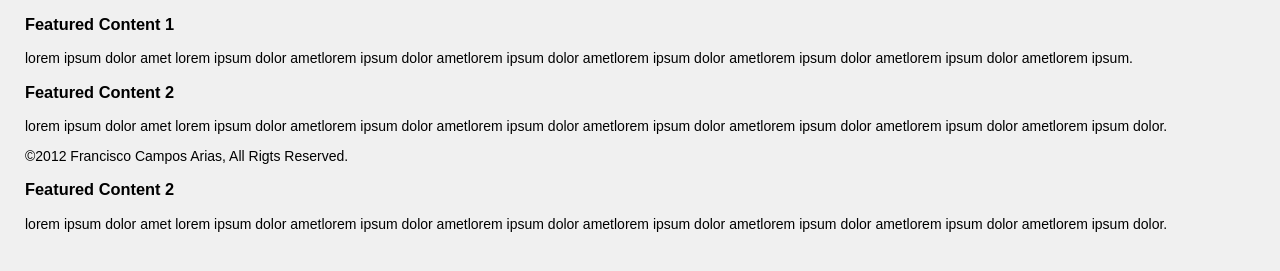
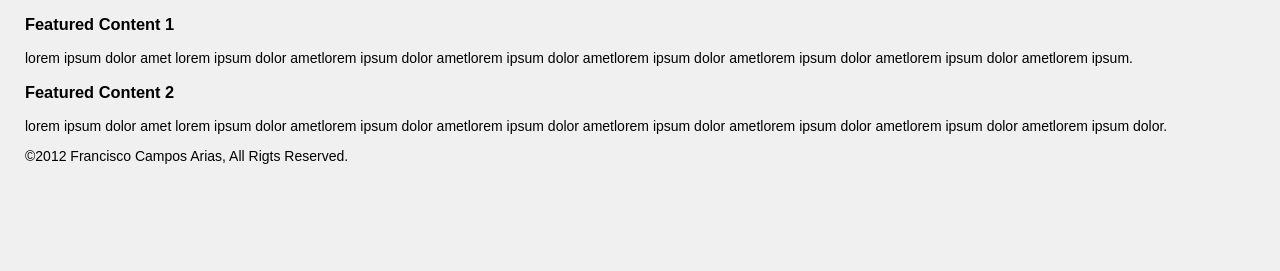
Before and after one commit to SebastianBodea/exhibit_b, a plain HTML site: page index.html in a window 1280 px wide. Shown: the part 115-386 px from the top of the page. Drawn offline with Linux system fonts and the light colour scheme; a script that the page names is missing.

Commit message:
[Flavia] Reset

```diff
--- a/index.html
+++ b/index.html
@@ -38,9 +38,5 @@
 	</footer>
 	<!-- END FOOTER | the footer element is also new to HTML5 -->
 	</div>
-	<div class="feature">
-		<h3>Featured Content 2</h3>
-		<p>lorem ipsum dolor amet lorem ipsum dolor ametlorem ipsum dolor ametlorem ipsum dolor ametlorem ipsum dolor ametlorem ipsum dolor ametlorem ipsum dolor ametlorem ipsum dolor.</p>
-	</div>
 </body>
 </html>
```
